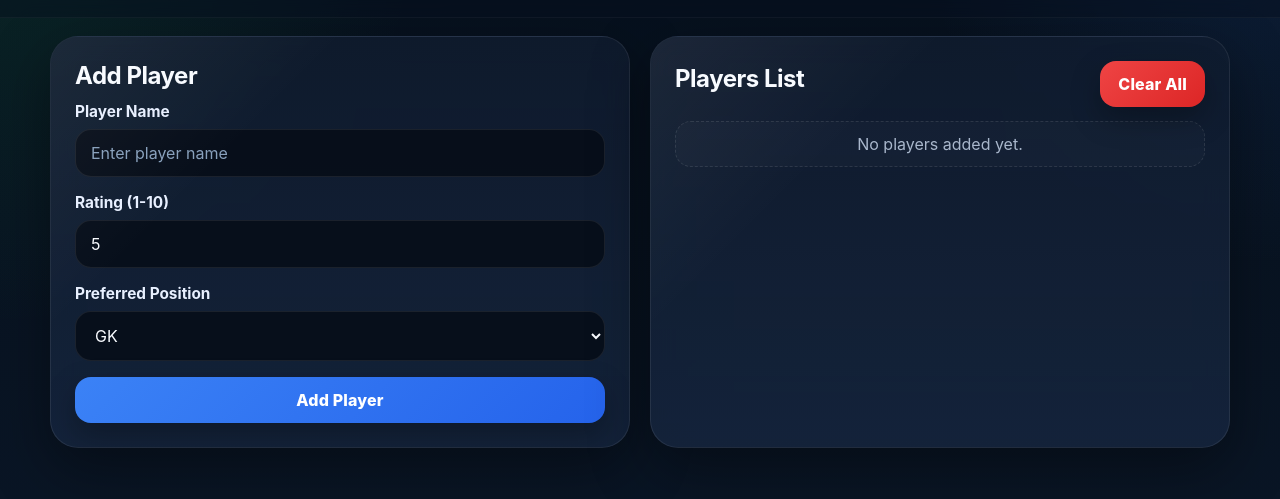
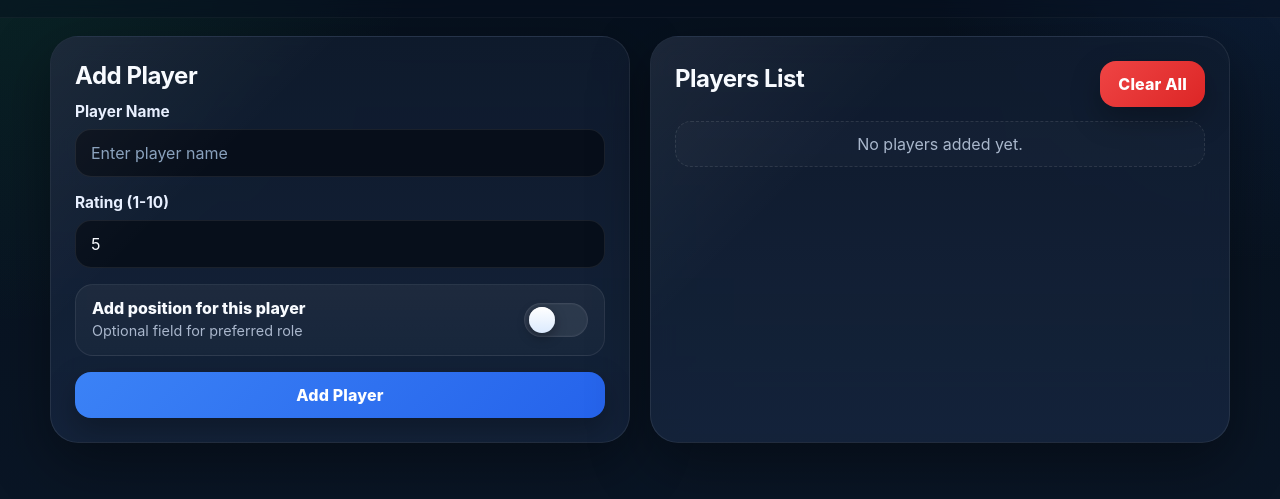
Before and after one commit to snhm47/yalla-match, a plain HTML site: page players.html in a window 1280 px wide. Shown: the part 97-596 px from the top of the page. Drawn offline with Linux system fonts and the light colour scheme; no server answers.

Commit message:
add checkbox for player position with design

```diff
--- a/css/style.css
+++ b/css/style.css
@@ -594,3 +594,111 @@ hr {
     padding: 12px 13px;
   }
 }
+
+.position-toggle {
+  display: flex;
+  align-items: center;
+  justify-content: space-between;
+  gap: 16px;
+  padding: 14px 16px;
+  border-radius: 18px;
+  border: 1px solid var(--border);
+  background: linear-gradient(
+    180deg,
+    rgba(255,255,255,0.05),
+    rgba(255,255,255,0.025)
+  );
+  transition: 0.22s ease;
+}
+
+.position-toggle:hover {
+  border-color: var(--border-strong);
+  transform: translateY(-1px);
+}
+
+.position-toggle-text {
+  display: flex;
+  flex-direction: column;
+  gap: 4px;
+}
+
+.position-toggle-title {
+  font-weight: 800;
+  color: var(--text);
+  line-height: 1.2;
+}
+
+.position-toggle-subtitle {
+  font-size: 0.9rem;
+  color: var(--muted);
+  line-height: 1.3;
+}
+
+.switch {
+  position: relative;
+  width: 64px;
+  height: 34px;
+  flex-shrink: 0;
+}
+
+.switch input {
+  position: absolute;
+  opacity: 0;
+  inset: 0;
+  cursor: pointer;
+}
+
+.slider {
+  position: absolute;
+  inset: 0;
+  border-radius: 999px;
+  background: rgba(255, 255, 255, 0.08);
+  border: 1px solid var(--border);
+  box-shadow: inset 0 0 0 1px rgba(255,255,255,0.02);
+  transition: 0.25s ease;
+}
+
+.slider::before {
+  content: "";
+  position: absolute;
+  width: 26px;
+  height: 26px;
+  left: 4px;
+  top: 3px;
+  border-radius: 50%;
+  background: linear-gradient(180deg, #ffffff, #dbeafe);
+  box-shadow:
+    0 4px 12px rgba(0, 0, 0, 0.35),
+    inset 0 1px 1px rgba(255,255,255,0.8);
+  transition: 0.25s ease;
+}
+
+.switch input:checked + .slider {
+  background: linear-gradient(135deg, var(--blue), var(--blue-2));
+  border-color: rgba(59, 130, 246, 0.45);
+  box-shadow: 0 0 0 6px rgba(59, 130, 246, 0.10);
+}
+
+.switch input:checked + .slider::before {
+  transform: translateX(29px);
+}
+
+.switch input:focus-visible + .slider {
+  outline: 2px solid rgba(59, 130, 246, 0.45);
+  outline-offset: 3px;
+}
+
+.position-group {
+  display: none;
+  opacity: 0;
+  transform: translateY(-6px);
+  transition: opacity 0.22s ease, transform 0.22s ease, margin-top 0.22s ease;
+}
+
+.position-group.show {
+  display: block;
+  opacity: 1;
+  transform: translateY(0);
+  margin-top: 8px;
+  overflow: visible;
+}
--- a/js/players.js
+++ b/js/players.js
@@ -17,6 +17,8 @@ const playerPositionInput = document.getElementById("playerPosition");
 const playersList = document.getElementById("playersList");
 const playersEmptyState = document.getElementById("playersEmptyState");
 const clearPlayersBtn = document.getElementById("clearPlayersBtn");
+const usePositionCheckbox = document.getElementById("usePosition");
+const positionGroup = document.getElementById("positionGroup");
 
 async function getPlayers() {
   const q = query(collection(db, "players"), orderBy("createdAt", "asc"));
@@ -25,6 +27,14 @@ async function getPlayers() {
     id: docSnap.id,
     ...docSnap.data()
   }));
+}
+
+function togglePositionField() {
+  if (usePositionCheckbox.checked) {
+    positionGroup.classList.add("show");
+  } else {
+    positionGroup.classList.remove("show");
+  }
 }
 
 async function renderPlayers() {
@@ -42,10 +52,14 @@ async function renderPlayers() {
     const item = document.createElement("div");
     item.className = "player-item";
 
+    const positionText = player.position
+      ? ` | Position: ${player.position}`
+      : "";
+
     item.innerHTML = `
       <div>
         <strong>${player.name}</strong>
-        <div class="player-meta">Rating: ${player.rating} | Position: ${player.position}</div>
+        <div class="player-meta">Rating: ${player.rating}${positionText}</div>
       </div>
       <button class="btn btn-danger">Delete</button>
     `;
@@ -63,8 +77,7 @@ async function addPlayer(event) {
 
   const name = playerNameInput.value.trim();
   const rating = Number(playerRatingInput.value);
-  const position = playerPositionInput.value;
-
+  const position = usePositionCheckbox.checked ? playerPositionInput.value : "";
   if (!name) {
     alert("Please enter a player name.");
     return;
@@ -85,6 +98,8 @@ async function addPlayer(event) {
   playerForm.reset();
   playerRatingInput.value = 5;
   playerPositionInput.value = "GK";
+  usePositionCheckbox.checked = false;
+  togglePositionField();
 
   await renderPlayers();
 }
@@ -106,7 +121,17 @@ async function clearAllPlayers() {
   await renderPlayers();
 }
 
-playerForm.addEventListener("submit", addPlayer);
-clearPlayersBtn.addEventListener("click", clearAllPlayers);
+if (usePositionCheckbox) {
+  usePositionCheckbox.addEventListener("change", togglePositionField);
+}
 
+if (playerForm) {
+  playerForm.addEventListener("submit", addPlayer);
+}
+
+if (clearPlayersBtn) {
+  clearPlayersBtn.addEventListener("click", clearAllPlayers);
+}
+
+togglePositionField();
 renderPlayers();
--- a/players.html
+++ b/players.html
@@ -38,6 +38,20 @@
         </div>
 
         <div class="form-group">
+          <div class="position-toggle">
+            <div class="position-toggle-text">
+              <span class="position-toggle-title">Add position for this player</span>
+              <span class="position-toggle-subtitle">Optional field for preferred role</span>
+            </div>
+
+            <label class="switch">
+              <input type="checkbox" id="usePosition" />
+              <span class="slider"></span>
+            </label>
+          </div>
+        </div>
+
+        <div class="form-group position-group" id="positionGroup">
           <label for="playerPosition">Preferred Position</label>
           <select id="playerPosition">
             <option value="GK">GK</option>
```
Also changed, not shown: js/team.js (+9 -5 lines).
